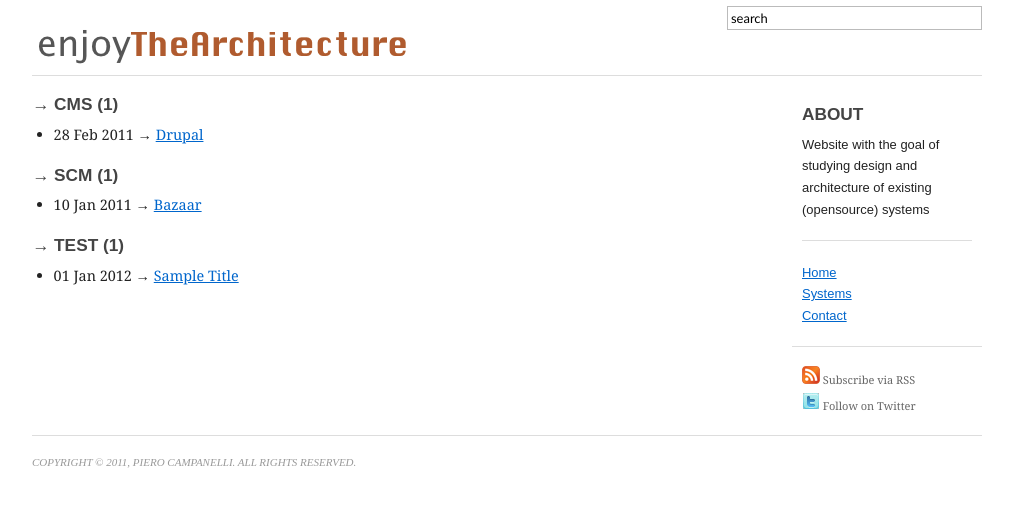
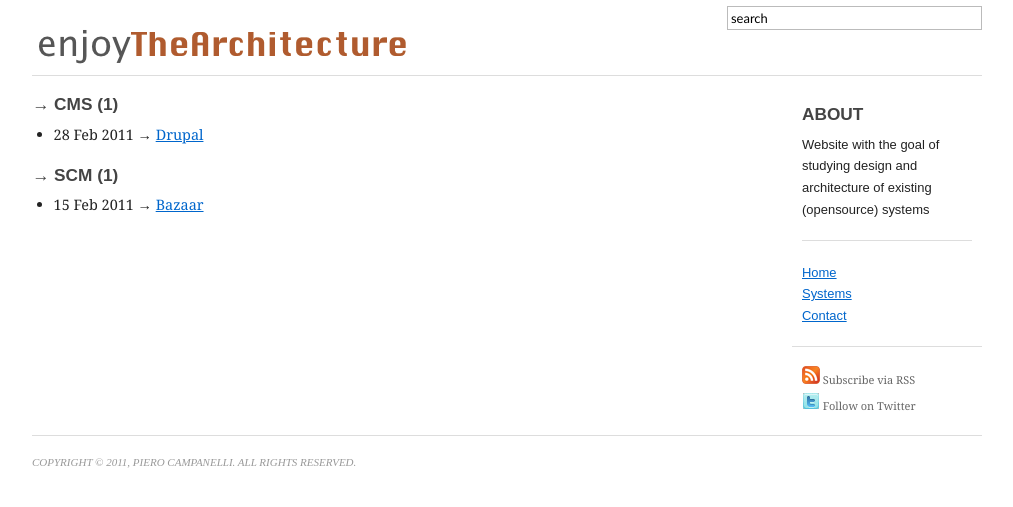
Before and after one commit to pierocampanelli/enjoythearchitecture, a Jekyll site: the page built from tags.html, in a window 1280 px wide. Shown: the top 507 px of the page, without its empty margins (133-1146 px from the left). Built offline with Jekyll 4.4.1, drawn with Linux system fonts in a browser that asks for light colours; Markdown is read by kramdown in place of the engine named in the settings; comment, search, counter and statistics services are not loaded.

```diff
--- a/tags.html
+++ b/tags.html
@@ -7,7 +7,5 @@
       <h1 class="category">&rarr; cms (1)</h1>
 <ul class="posts">          <li><span>28 Feb 2011</span> &rarr; <a href="{{ site.baseurl }}/drupal-architecture.html">Drupal</a></li>
 </ul>      <h1 class="category">&rarr; scm (1)</h1>
-<ul class="posts">          <li><span>10 Jan 2011</span> &rarr; <a href="{{ site.baseurl }}/bazaar-architecture.html">Bazaar</a></li>
-</ul>      <h1 class="category">&rarr; test (1)</h1>
-<ul class="posts">          <li><span>01 Jan 2012</span> &rarr; <a href="{{ site.baseurl }}/esempio-post.html">Sample Title</a></li>
+<ul class="posts">          <li><span>15 Feb 2011</span> &rarr; <a href="{{ site.baseurl }}/bazaar-architecture.html">Bazaar</a></li>
 </ul>
```
